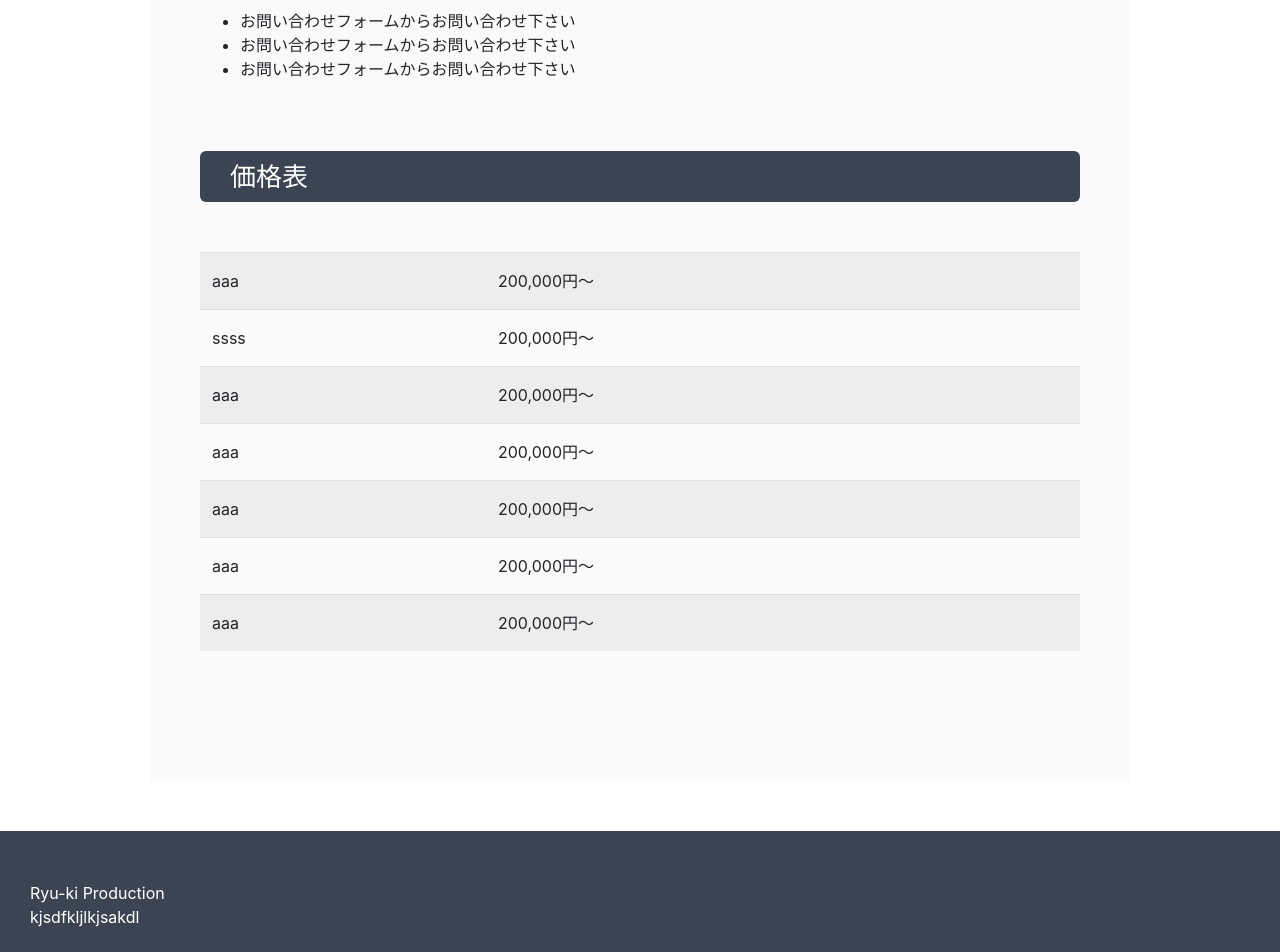
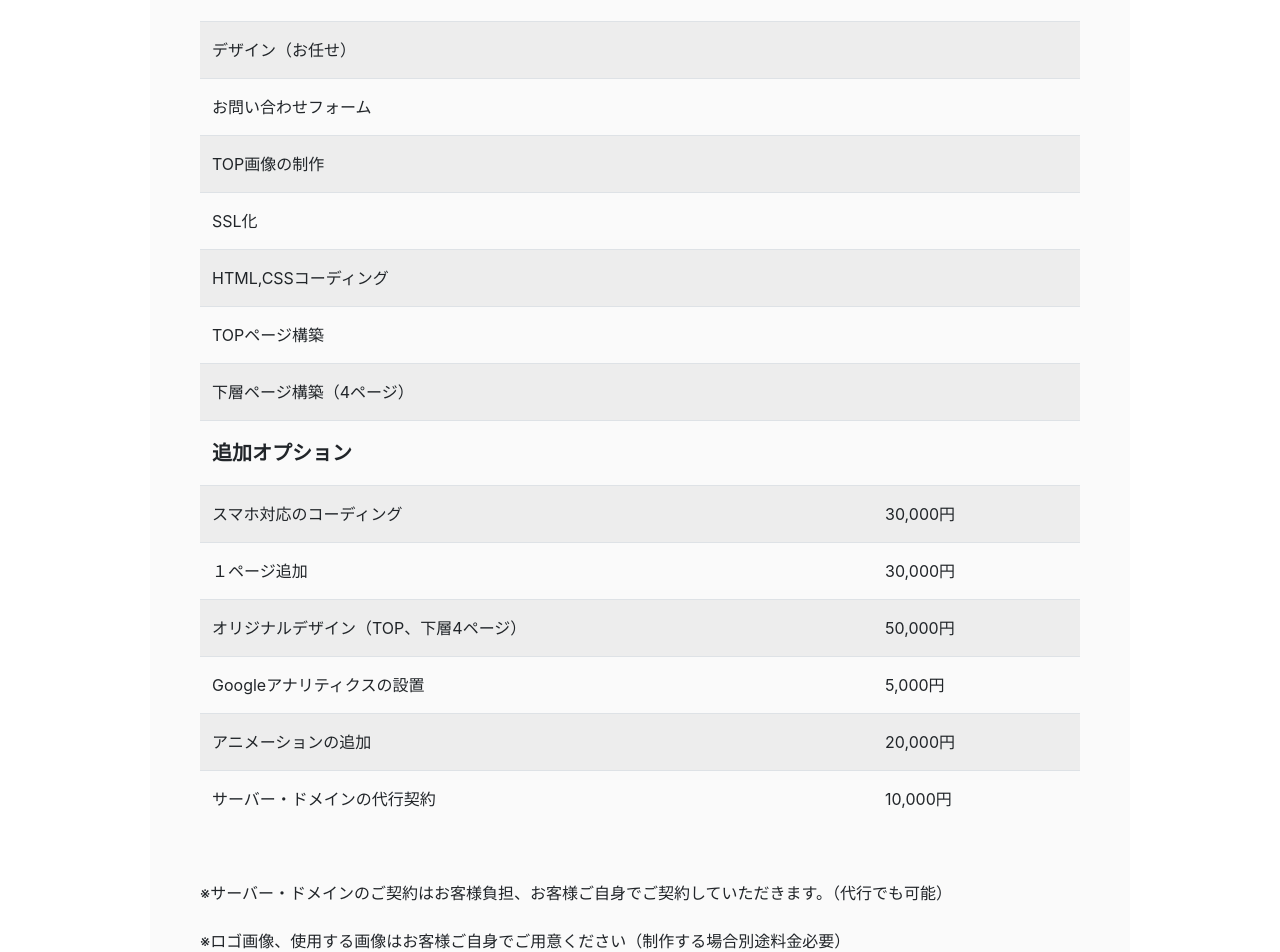
Before and after one commit to rk5155/rk-portforio, a Vue app: page /service/1 in a window 1280 px wide. Shown: the part 620-1572 px from the top of the page. Built offline with nearby package versions, Linux system fonts and the light colour scheme.

Commit message:
サービス内容のテキストを修正した

```diff
--- a/src/components/Chart.vue
+++ b/src/components/Chart.vue
@@ -7,11 +7,11 @@ export default {
   data () {
     return {
       data: {
-        labels: ['HTML5', 'CSS3', 'JavaScript', 'jQuery', 'May', 'June'],
+        labels: ['HTML5', 'CSS3', 'JavaScript', 'jQuery', 'Vue.js', 'Ruby'],
         datasets: [
           {
             label: '',
-            data: [95, 90, 70, 40, 50, 30],
+            data: [95, 90, 80, 80, 75, 60],
             backgroundColor: [
               '#FA5858',
               '#F781F3',
--- a/src/components/ServiceDetail.vue
+++ b/src/components/ServiceDetail.vue
@@ -2,10 +2,7 @@
     <div class="service_detail">
         <h2>{{ title }}</h2>
         <p v-html="topText"></p>
-        <h3>{{ h3 }}</h3>
-        <ul>
-            <li v-for="flow in flows" :key="flow">{{ flow }}</li>
-        </ul>
+
         <h3>価格表</h3>
 
         <table class="table table-striped">
@@ -15,6 +12,16 @@
             </tbody>
         </table>
 
+        <slot>
+            <p>※サーバー・ドメインのご契約はお客様負担、お客様ご自身でご契約していただきます。（代行でも可能）</p>
+            <p>※ロゴ画像、使用する画像はお客様ご自身でご用意ください（制作する場合別途料金必要）</p>
+            <p>※デザイン案提出後の大幅なデザイン変更には別途料金が発生いたします。</p>
+            <p>※納期目安は3~4週間となります</p>
+            <p>※制作の内容によっては別途追加料金が発生する場合がございます。</p>
+        </slot>
+
+
+
     </div>
 </template>
 
@@ -22,7 +29,7 @@
 import TablePrice from '../components/TablePrice.vue'
 
 export default {
-    props: ['title', 'topText', 'h3', 'flows', 'prices'],
+    props: ['title', 'topText', 'prices'],
     components: {
         TablePrice
     }
--- a/src/components/TablePrice.vue
+++ b/src/components/TablePrice.vue
@@ -1,6 +1,6 @@
 <template>
     <tr>
-        <td>{{ price.name }}</td>
+        <td :class="price.bold">{{ price.name }}</td>
         <td v-html="price.price"></td>
     </tr>
 </template>
@@ -14,4 +14,8 @@ export default {
 td {
     line-height: 2.0;
 }
+.td-bold {
+    font-weight: bold;
+    font-size: 20px;
+}
 </style>
--- a/src/serviseData.js
+++ b/src/serviseData.js
@@ -2,19 +2,20 @@ export const serviseData = {
     data: function() {
         return {
           servises: [
+                        { id: 4, h3: "SPA(シングルページアプリケーション)制作", p: '顧客を待たせない、高速なWEBサイトを作成いたします。', list1: 'SEO対策', list2: 'アニメーション', list3: 'レスポンシブ対応', list4: 'お問い合わせフォーム', class: 'content2__title--pink', url: '/service/4' },
                         { id: 1, h3: "WEBサイト制作・カスタマイズ", p: 'シンプルなWEBサイト制作から、SEO対策までトータルサポートが可能です。', list1: 'SEO対策', list2: 'アニメーション', list3: 'レスポンシブ対応', list4: 'お問い合わせフォーム', class: 'content2__title--red', url: '/service/1'},
                         { id: 2, h3: "LP制作", p: 'デザインからHTML、CSSコーディング、レスポンシブ対応までトータルサポートが可能です。', list1: 'SEO対策', list2: 'アニメーション', list3: 'レスポンシブ対応', list4: 'お問い合わせフォーム', class: 'content2__title--perple', url: '/service/2' },
                         { id: 3, h3: "サイトの保守管理", p: 'サイトのアップデートやメンテナンス、セキュリティー対策、SEOの改善など、サイト運用に関することをサポートいたします。', list1: 'メンテナンス', list2: 'アップデート', list3: 'セキュリティー対策', list4: 'データを守るバックアップ', class: 'content2__title--yellow', url: '/service/3'},
-                        { id: 4, h3: "SPA(シングルページアプリケーション)制作", p: '顧客を待たせない、高速なWEBサイトを作成いたします。', list1: 'SEO対策', list2: 'アニメーション', list3: 'レスポンシブ対応', list4: 'お問い合わせフォーム', class: 'content2__title--pink', url: '/service/4' }
                     ],
           prices: [
-                        { id: 1, name: "aaa", price: '200,000円〜' },
-                        { id: 2, name: 'aaa', price: '200,000円〜' },
-                        { id: 3, name: 'aaa', price: '200,000円〜' },
-                        { id: 4, name: 'aaa', price: '200,000円〜' },
-                        { id: 5, name: 'aaa', price: '200,000円〜' },
-                        { id: 6, name: 'aaa', price: '200,000円〜' },
-                        { id: 7, name: 'aaa', price: '200,000円〜' },
+                        { id: 1, name: "SPA（シングルページアプリケーション）のフルコーディネート", price: '200,000円〜' },
+                        { id: 2, name: 'LP制作（1ページ）デザイン込み', price: '100,000円〜' },
+                        { id: 3, name: 'コーディング（トップ）', price: '20,000円〜' },
+                        { id: 4, name: 'コーディング（下層）', price: '10,000円〜' },
+                        { id: 5, name: 'レスポンシブ化（スマホ対応）', price: '30,000円〜' },
+                        { id: 6, name: 'サイトの修正（1箇所）', price: '1,000円〜' },
+                        { id: 7, name: '流し込み', price: '1,000円〜' },
+                        { id: 7, name: 'Webライティング', price: '文字単価1.5円〜' },
                      ]
         }
     }
--- a/src/views/Home.vue
+++ b/src/views/Home.vue
@@ -44,6 +44,7 @@
 
             <TablePrice v-for="price in prices" v-bind:key="price.id" v-bind:price="price"></TablePrice>
             </tbody>
+            <p>※詳しい料金詳細、お見積もりはカウンセリング後にご案内いたします。<br>まずはお問い合わせくださいませ。</p>
         </table>
 
   </div>
--- a/src/views/Service.vue
+++ b/src/views/Service.vue
@@ -1,16 +1,19 @@
 <template>
-    <div>
+    <div class="service">
         <div class="content2" v-if="$route.params.id == 'all'">
-            <Content2 v-for="servise in servises" v-bind:key="servise.id" v-bind:servise="servise"></Content2>
+            <Content2 v-for="servise in servises" v-bind:key="servise.name" v-bind:servise="servise"></Content2>
         </div>
 
-        <ServiceDetail v-if="$route.params.id == 1" :title='contentList[0].title' :topText="contentList[0].topText" :h3='contentList[0].h3' :flows='contentList[0].flows' :prices='contentList[0].prices'></ServiceDetail>
+        <ServiceDetail v-if="$route.params.id == 1" :title='contentList[0].title' :topText="contentList[0].topText" :prices='contentList[0].prices'></ServiceDetail>
 
-        <ServiceDetail v-if="$route.params.id == 2" :title='contentList[1].title' :topText="contentList[1].topText" :h3='contentList[1].h3' :flows='contentList[1].flows' :prices='contentList[1].prices'></ServiceDetail>
+        <ServiceDetail v-if="$route.params.id == 2" :title='contentList[1].title' :topText="contentList[1].topText" :prices='contentList[1].prices'></ServiceDetail>
 
-        <ServiceDetail v-if="$route.params.id == 3" :title='contentList[2].title' :topText="contentList[2].topText" :h3='contentList[2].h3' :flows='contentList[2].flows' :prices='contentList[2].prices'></ServiceDetail>
+        <ServiceDetail v-if="$route.params.id == 3" :title='contentList[2].title' :topText="contentList[2].topText" :prices='contentList[2].prices'>
+          <p>※アップデートが原因でないシステムの不具合の場合には別途料金が必要となります。</p>
+          <p>※SEO対策の提案は必ずSEOが最適化されるものではありません</p>
+        </ServiceDetail>
 
-        <ServiceDetail v-if="$route.params.id == 4" :title='contentList[3].title' :topText="contentList[3].topText" :h3='contentList[3].h3' :flows='contentList[3].flows' :prices='contentList[3].prices'></ServiceDetail>
+        <ServiceDetail v-if="$route.params.id == 4" :title='contentList[3].title' :topText="contentList[3].topText" :prices='contentList[3].prices'></ServiceDetail>
 
     </div>
 
@@ -35,75 +38,84 @@ export default {
     return {
       contentList: [
         {
-          title: 'WEB制作',
-          topText: `WordPressサイトのフルコーディネートから部分的な修正・カスタマイズを承っております。<br>
-                    実務経験、個人のブログ運営のノウハウを活かしSEOに強いサイト制作が得意です。<br>
-                    WordPressは世界の約30%のサイトで用いられているCMS（コンテンツマネジメントシステム）です。<br>
-                    記事の更新がしやすいことが最大のメリットで、うまく運用すればSEOに強いサイトを構築することができ、コンバージョンの獲得につながります。`,
-          h3: 'LP（ランディングページ）制作の流れ',
-          flows: ['お問い合わせフォームからお問い合わせ下さい', 'お問い合わせフォームからお問い合わせ下さい', 'お問い合わせフォームからお問い合わせ下さい'],
+          title: 'WEBサイト制作・カスタマイズ',
+          topText: `WEBサイトのフルコーディネートから部分的な修正・カスタマイズを承っております。`,
           prices: [
-                        { id: 1, name: "aaa", price: '200,000円〜' },
-                        { id: 2, name: 'ssss', price: '200,000円〜' },
-                        { id: 3, name: 'aaa', price: '200,000円〜' },
-                        { id: 4, name: 'aaa', price: '200,000円〜' },
-                        { id: 5, name: 'aaa', price: '200,000円〜' },
-                        { id: 6, name: 'aaa', price: '200,000円〜' },
-                        { id: 7, name: 'aaa', price: '200,000円〜' },
+                        { name: "基本料金", price: '200,000円', bold: 'td-bold' },
+                        { name: '基本料金に含まれるもの', price: '', bold: 'td-bold' },
+                        { name: 'デザイン（お任せ）', price: '' },
+                        { name: 'お問い合わせフォーム', price: '' },
+                        { name: 'TOP画像の制作', price: '' },
+                        { name: 'SSL化', price: '' },
+                        { name: 'HTML,CSSコーディング', price: '' },
+                        { name: 'TOPページ構築', price: '' },
+                        { name: '下層ページ構築（4ページ）', price: '' },
+                        { name: '追加オプション', price: '', bold: 'td-bold' },
+                        { name: 'スマホ対応のコーディング', price: '30,000円' },
+                        { name: '１ページ追加', price: '30,000円' },
+                        { name: 'オリジナルデザイン（TOP、下層4ページ）', price: '50,000円' },
+                        { name: 'Googleアナリティクスの設置', price: '5,000円' },
+                        { name: 'アニメーションの追加', price: '20,000円' },
+                        { name: 'サーバー・ドメインの代行契約', price: '10,000円' },
           ]
         },
         {
           title: 'LP制作',
-          topText: `WordPressサイトのフルコーディネートから部分的な修正・カスタマイズを承っております。<br>
-                    実務経験、個人のブログ運営のノウハウを活かしSEOに強いサイト制作が得意です。<br>
-                    WordPressは世界の約30%のサイトで用いられているCMS（コンテンツマネジメントシステム）です。<br>
-                    記事の更新がしやすいことが最大のメリットで、うまく運用すればSEOに強いサイトを構築することができ、コンバージョンの獲得につながります。`,
-          h3: 'LP（ランディングページ）制作の流れ',
-          flows: ['お問い合わせフォームからお問い合わせ下さい', 'お問い合わせフォームからお問い合わせ下さい', 'お問い合わせフォームからお問い合わせ下さい'],
+          topText: `LP（ランディングページ）はコンバージョン獲得に特化したWebページで、１枚の縦長のページになります。<br>
+                   特定の商品、サービスの特設ページ、企業紹介ページなどにお勧めです。`,
           prices: [
-                        { id: 1, name: "aaa", price: '200,000円〜' },
-                        { id: 2, name: 'ssss', price: '200,000円〜' },
-                        { id: 3, name: 'aaa', price: '200,000円〜' },
-                        { id: 4, name: 'aaa', price: '200,000円〜' },
-                        { id: 5, name: 'aaa', price: '200,000円〜' },
-                        { id: 6, name: 'aaa', price: '200,000円〜' },
-                        { id: 7, name: 'aaa', price: '200,000円〜' },
+                        { name: "基本料金", price: '150,000円', bold: 'td-bold' },
+                        { name: '基本料金に含まれるもの', price: '', bold: 'td-bold' },
+                        { name: 'デザイン', price: '' },
+                        { name: 'お問い合わせフォーム', price: '' },
+                        { name: 'TOP画像の制作', price: '' },
+                        { name: 'SSL化', price: '' },
+                        { name: 'HTML,CSSコーディング', price: '' },
+                        { name: '追加オプション', price: '', bold: 'td-bold' },
+                        { name: 'スマホ対応のコーディング', price: '30,000円' },
+                        { name: '１ページ追加', price: '30,000円' },
+                        { name: 'Googleアナリティクスの設置', price: '5,000円' },
+                        { name: 'アニメーションの追加', price: '20,000円' },
+                        { name: 'サーバー・ドメインの代行契約', price: '10,000円' },
           ]
         },
         {
           title: 'サイトの保守管理',
-          topText: `WordPressサイトのフルコーディネートから部分的な修正・カスタマイズを承っております。<br>
-                    実務経験、個人のブログ運営のノウハウを活かしSEOに強いサイト制作が得意です。<br>
-                    WordPressは世界の約30%のサイトで用いられているCMS（コンテンツマネジメントシステム）です。<br>
-                    記事の更新がしやすいことが最大のメリットで、うまく運用すればSEOに強いサイトを構築することができ、コンバージョンの獲得につながります。`,
-          h3: 'LP（ランディングページ）制作の流れ',
-          flows: ['お問い合わせフォームからお問い合わせ下さい', 'お問い合わせフォームからお問い合わせ下さい', 'お問い合わせフォームからお問い合わせ下さい'],
+          topText: `WEBサイトは公開して終わりというわけにはいきません。<br>
+                    Webサイトのために用意した「ドメイン」「サーバー」などは定期的に契約更新が必要です。<br>
+                    またブラウザのバージョンアップや、PC、スマートフォン、タブレットなどの仕様変更は頻繁に起こります。<br>
+                    定期的なメンテナンスを代行させていただきます。`,
           prices: [
-                        { id: 1, name: "aaa", price: '200,000円〜' },
-                        { id: 2, name: 'ssss', price: '200,000円〜' },
-                        { id: 3, name: 'aaa', price: '200,000円〜' },
-                        { id: 4, name: 'aaa', price: '200,000円〜' },
-                        { id: 5, name: 'aaa', price: '200,000円〜' },
-                        { id: 6, name: 'aaa', price: '200,000円〜' },
-                        { id: 7, name: 'aaa', price: '200,000円〜' },
+                        { name: "基本料金", price: '9,800円/月', bold: 'td-bold' },
+                        { name: '基本料金に含まれるもの', price: '', bold: 'td-bold' },
+                        { name: '定期的なデータ・ファイルのバックアップ', price: '' },
+                        { name: 'アップデートによるシステムの不具合を対処', price: '' },
+                        { name: 'デザインの修正やテキストの修正（月に3箇所まで）', price: '' },
+                        { name: '最新のブラウザ、端末への対応', price: '' }
           ]
         },
         {
-          title: 'xxxxxxxxx',
-          topText: `WordPressサイトのフルコーディネートから部分的な修正・カスタマイズを承っております。<br>
-                    実務経験、個人のブログ運営のノウハウを活かしSEOに強いサイト制作が得意です。<br>
-                    WordPressは世界の約30%のサイトで用いられているCMS（コンテンツマネジメントシステム）です。<br>
-                    記事の更新がしやすいことが最大のメリットで、うまく運用すればSEOに強いサイトを構築することができ、コンバージョンの獲得につながります。`,
-          h3: 'LP（ランディングページ）制作の流れ',
-          flows: ['お問い合わせフォームからお問い合わせ下さい', 'お問い合わせフォームからお問い合わせ下さい', 'お問い合わせフォームからお問い合わせ下さい'],
+          title: 'SPA(シングルページアプリケーション)制作',
+          topText: `SPAとは単一のWEBページでアプリケーションを構成する設計構造の名称です。<br>
+                    単一のWebページでコンテンツ切り替えを行うことで、ページ遷移の必要がなく、高速なWEBサイト作りが可能です。<br>
+                    詳細はお問い合わせ下さい。`,
           prices: [
-                        { id: 1, name: "aaa", price: '200,000円〜' },
-                        { id: 2, name: 'ssss', price: '200,000円〜' },
-                        { id: 3, name: 'aaa', price: '200,000円〜' },
-                        { id: 4, name: 'aaa', price: '200,000円〜' },
-                        { id: 5, name: 'aaa', price: '200,000円〜' },
-                        { id: 6, name: 'aaa', price: '200,000円〜' },
-                        { id: 7, name: 'aaa', price: '200,000円〜' },
+                        { name: "基本料金", price: '300,000円', bold: 'td-bold' },
+                        { name: '基本料金に含まれるもの', price: '', bold: 'td-bold' },
+                        { name: 'デザイン（お任せ）', price: '' },
+                        { name: 'お問い合わせフォーム', price: '' },
+                        { name: 'TOP画像の制作', price: '' },
+                        { name: 'SSL化', price: '' },
+                        { name: 'HTML,CSSコーディング', price: '' },
+                        { name: 'TOPページ構築', price: '' },
+                        { name: '下層ページ構築（4ページ）', price: '' },
+                        { name: '追加オプション', price: '', bold: 'td-bold' },
+                        { name: 'スマホ対応のコーディング', price: '30,000円' },
+                        { name: '１ページ追加', price: '30,000円' },
+                        { name: 'オリジナルデザイン（TOP、下層4ページ）', price: '50,000円' },
+                        { name: 'Googleアナリティクスの設置', price: '5,000円' },
+                        { name: 'アニメーションの追加', price: '20,000円' },
+                        { name: 'サーバー・ドメインの代行契約', price: '10,000円' },
           ]
         }
       ]
@@ -111,3 +123,9 @@ export default {
   }
 }
 </script>
+
+<style scoped>
+.service {
+  margin: 40px 0;
+}
+</style>
```
Also changed, not shown: src/components/Content2.vue (+5 -3 lines).
